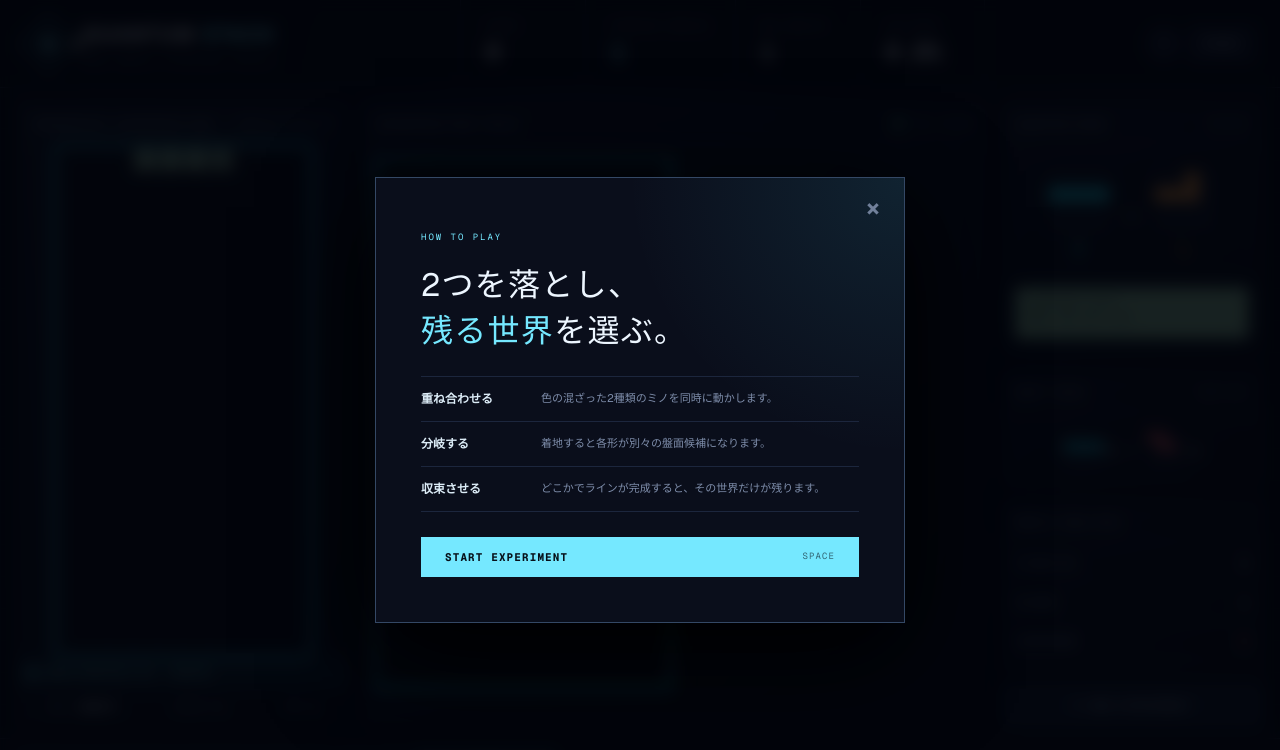
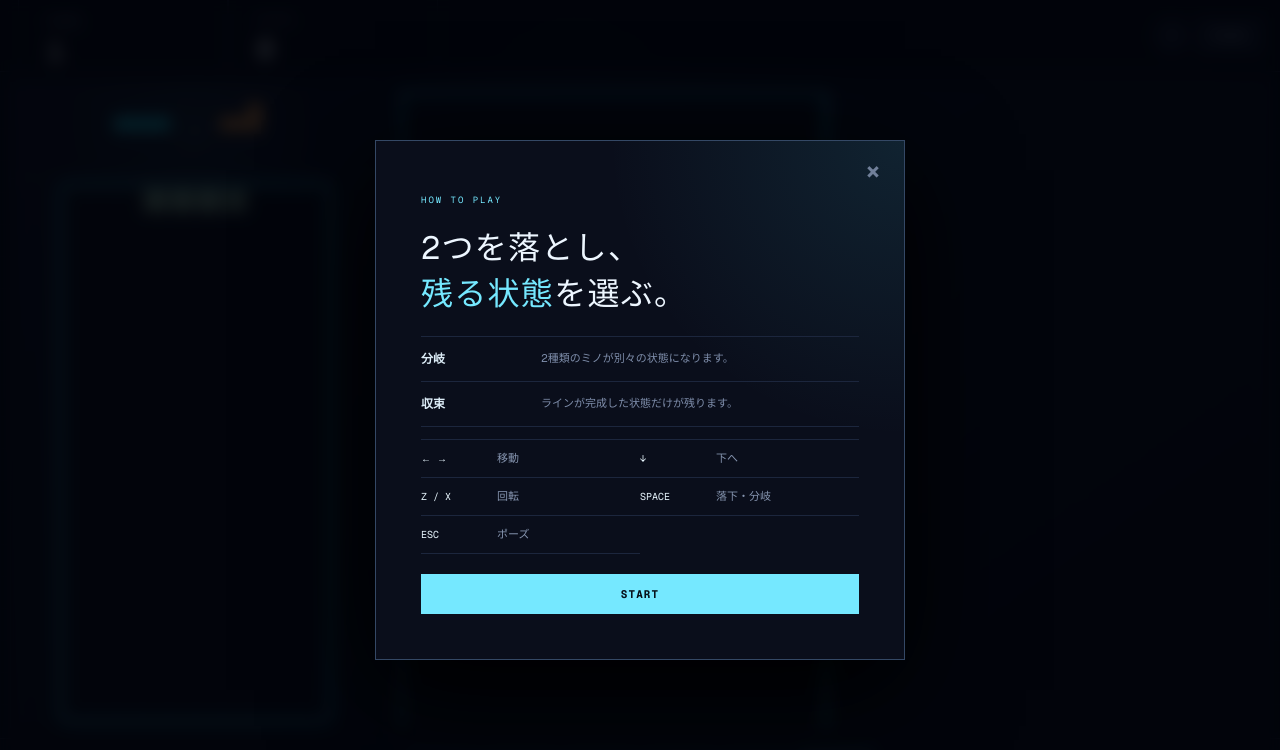
Before and after one commit to kibamigimi/Q_teto, a Next.js app: page / in a window 1280 px wide. Shown: the top 750 px of the page. Built offline with nearby package versions, Linux system fonts and the light colour scheme.

Commit message:
消去量に応じた演出強化とUI整理

```diff
--- a/app/page.tsx
+++ b/app/page.tsx
@@ -76,6 +76,26 @@ function mixedColor([a, b]: Pair, alpha = 1) {
 }
 
 function worldCount(boards: Board[]) { return boards.reduce((sum, b) => sum + b.paths, 0); }
+
+type CollapseFx = {
+  key: number; before: number; after: number; removed: number; rate: number; tier: number;
+};
+
+function collapseTier(removed: number) {
+  if (removed >= 10000) return 5;
+  if (removed >= 1000) return 4;
+  if (removed >= 100) return 3;
+  if (removed >= 10) return 2;
+  return 1;
+}
+
+function collapseTitle(fx: CollapseFx) {
+  if (fx.after === 1) return "PERFECT COLLAPSE";
+  if (fx.tier === 5) return "QUANTUM ANNIHILATION";
+  if (fx.tier === 4) return "MASS EXTINCTION";
+  if (fx.tier === 3) return "MASSIVE COLLAPSE";
+  return "WORLD COLLAPSE";
+}
 
 function heightOf(board: Board) {
   return board.height;
@@ -252,7 +272,7 @@ export default function Home() {
   const [gameOverReason, setGameOverReason] = useState<"extinction" | "limit" | null>(null);
   const [score, setScore] = useState(0); const [turn, setTurn] = useState(1); const [maxWorlds, setMaxWorlds] = useState(1);
   const [collapse, setCollapse] = useState(0); const [flash, setFlash] = useState(""); const [help, setHelp] = useState(true);
-  const [collapseFx, setCollapseFx] = useState<{ key: number; before: number; after: number; rate: number } | null>(null);
+  const [collapseFx, setCollapseFx] = useState<CollapseFx | null>(null);
   const [calculating, setCalculating] = useState(false);
   const workerRef = useRef<Worker | null>(null); const jobRef = useRef(0);
   const pendingRef = useRef<{ jobId: number; before: number; nextPair: Pair; followingPair: Pair } | null>(null);
@@ -272,8 +292,8 @@ export default function Home() {
   useEffect(() => { restart(); }, [restart]);
   const selectedBoard = boards[selected >= 0 ? Math.min(selected, boards.length - 1) : 0] ?? emptyBoard();
 
-  const makeTone = useCallback((frequency: number, duration = .08, type: OscillatorType = "sine", endFrequency = frequency) => {
-    try { const AudioCtx = window.AudioContext || (window as typeof window & { webkitAudioContext: typeof AudioContext }).webkitAudioContext; const ctx = new AudioCtx(); const osc = ctx.createOscillator(); const gain = ctx.createGain(); osc.type = type; osc.frequency.setValueAtTime(frequency,ctx.currentTime); osc.frequency.exponentialRampToValueAtTime(Math.max(1,endFrequency),ctx.currentTime+duration); gain.gain.setValueAtTime(type === "sine" ? .035 : .022,ctx.currentTime); gain.gain.exponentialRampToValueAtTime(.001,ctx.currentTime+duration); osc.connect(gain).connect(ctx.destination); osc.start(); osc.stop(ctx.currentTime+duration); } catch { /* audio is optional */ }
+  const makeTone = useCallback((frequency: number, duration = .08, type: OscillatorType = "sine", endFrequency = frequency, gainScale = 1) => {
+    try { const AudioCtx = window.AudioContext || (window as typeof window & { webkitAudioContext: typeof AudioContext }).webkitAudioContext; const ctx = new AudioCtx(); const osc = ctx.createOscillator(); const gain = ctx.createGain(); osc.type = type; osc.frequency.setValueAtTime(frequency,ctx.currentTime); osc.frequency.exponentialRampToValueAtTime(Math.max(1,endFrequency),ctx.currentTime+duration); gain.gain.setValueAtTime((type === "sine" ? .035 : .022)*Math.min(1.8,gainScale),ctx.currentTime); gain.gain.exponentialRampToValueAtTime(.001,ctx.currentTime+duration); osc.connect(gain).connect(ctx.destination); osc.start(); osc.stop(ctx.currentTime+duration); } catch { /* audio is optional */ }
   }, []);
 
   useEffect(() => {
@@ -295,13 +315,16 @@ export default function Home() {
       setCollapse(rate); setScore((value) => value + data.totalLines*100 + (data.anyClear ? Math.round(rate*1000) : 0));
       setBoards(nextBoards); setMaxWorlds((value) => Math.max(value,after)); setSelected(-1); setTurn((value) => value+1);
       if (data.anyClear) {
-        const key = Date.now(); setCollapseFx({ key, before: pending.before*2, after, rate });
-        setTimeout(() => setCollapseFx((current) => current?.key === key ? null : current),1700);
-        makeTone(130,.16,"sawtooth",48);
-        setTimeout(() => makeTone(after === 1 ? 550 : 330,.2,"triangle",after === 1 ? 720 : 440),45);
-        setTimeout(() => makeTone(after === 1 ? 825 : 495,.22,"triangle",after === 1 ? 1040 : 650),115);
-        setTimeout(() => makeTone(after === 1 ? 1100 : 660,.34,"sine",after === 1 ? 1320 : 880),210);
-        if (navigator.vibrate) navigator.vibrate(after === 1 ? [35,25,65] : [25,20,40]);
+        const before = pending.before*2; const removed = Math.max(1,before-after); const tier = collapseTier(removed); const power = 1+(tier-1)*.2;
+        const key = Date.now(); setCollapseFx({ key, before, after, removed, rate, tier });
+        setTimeout(() => setCollapseFx((current) => current?.key === key ? null : current),1700+(tier-1)*140);
+        makeTone(130,.16+(tier-1)*.035,"sawtooth",38,power);
+        setTimeout(() => makeTone(after === 1 ? 550 : 330,.2,"triangle",after === 1 ? 720 : 440,power),45);
+        setTimeout(() => makeTone(after === 1 ? 825 : 495,.22,"triangle",after === 1 ? 1040 : 650,power),115);
+        setTimeout(() => makeTone(after === 1 ? 1100 : 660,.34+(tier-1)*.04,"sine",after === 1 ? 1320 : 880,power),210);
+        if (tier >= 3) setTimeout(() => makeTone(165*tier,.38,"sawtooth",330*tier,power),300);
+        if (tier >= 5) setTimeout(() => makeTone(88,.62,"square",44,1.25),20);
+        if (navigator.vibrate) navigator.vibrate(after === 1 ? [35,25,65] : tier >= 4 ? [45,20,70,25,100] : tier >= 2 ? [30,18,55] : [25,20,40]);
       }
       else makeTone(180,.06);
       setPair(pending.nextPair); setNext(pending.followingPair); setX(3); setY(-1); setRotation(0);
@@ -344,69 +367,68 @@ export default function Home() {
   }, [down, move, resolve, spin]);
   useEffect(() => { if (paused || gameOver || help || calculating) return; const id = setInterval(down, 760); return () => clearInterval(id); }, [calculating, down, gameOver, help, paused]);
 
-  const worlds = worldCount(boards); const danger = boards.filter((b) => heightOf(b) >= 16).reduce((n,b) => n+b.paths,0);
-  const displayMode = boards.length <= 16 ? "FULL COLOR" : boards.length <= 100 ? "COLOR COMPACT" : boards.length <= 1000 ? "MICRO COLOR" : "COLOR STATES";
+  const worlds = worldCount(boards);
+  const fxPower = collapseFx ? 1+(collapseFx.tier-1)*.28 : 1;
+  const mainFxStyle = collapseFx ? {
+    "--shake-down": `${5+(collapseFx.tier-1)*2.5}px`,
+    "--shake-up": `${-4-(collapseFx.tier-1)*2}px`,
+    "--shake-settle": `${2+(collapseFx.tier-1)*1.1}px`,
+  } as CSSProperties : undefined;
+  const collapseFxStyle = collapseFx ? {
+    "--ring-size": `${150*fxPower}px`,
+    "--shock-width": `${150*fxPower}px`,
+    "--shock-height": `${70*fxPower}px`,
+  } as CSSProperties : undefined;
+  const lineBurstCount = collapseFx ? 4+collapseFx.tier : 0;
+  const starCount = collapseFx ? 20+(collapseFx.tier-1)*6 : 0;
+  const particleCount = collapseFx ? 32+(collapseFx.tier-1)*10 : 0;
 
-  return <main className={collapseFx ? "line-clear-active" : ""}>
-    <header className="topbar">
-      <div className="brand"><span className="brand-mark"><b>Q</b><i /></span><div><h1>QUANTUM <em>STACK</em></h1><p>MANY-WORLD STACKING PUZZLE</p></div></div>
-      <div className="stats">
-        <div><span>SCORE</span><strong>{score.toLocaleString()}</strong></div><div className="accent"><span>POSSIBLE WORLDS</span><strong>{worlds.toLocaleString()}</strong></div>
-        <div><span>MAX WORLDS</span><strong>{maxWorlds.toLocaleString()}</strong></div><div><span>COLLAPSE</span><strong>{(collapse*100).toFixed(1)}%</strong></div>
+  return <main className={collapseFx ? `line-clear-active fx-tier-${collapseFx.tier}` : ""} style={mainFxStyle}>
+    <header className="topbar minimal-topbar">
+      <div className="stats minimal-stats">
+        <div className={`state-count ${calculating ? "calculating" : ""}`}><span>状態数</span><strong>{worlds.toLocaleString()}</strong></div>
+        <div><span>SCORE</span><strong>{score.toLocaleString()}</strong></div>
       </div>
       <div className="header-actions"><button onClick={() => setHelp(true)} aria-label="遊び方">?</button><button onClick={() => setPaused((p) => !p)}>{paused ? "RESUME" : "PAUSE"}</button></div>
     </header>
 
-    <section className="game-layout">
-      <aside className="left-panel panel">
-        <div className="panel-title"><span>{selected >= 0 ? "SELECTED POSSIBILITY" : "UNOBSERVED SUPERPOSITION"}</span><small>{selected >= 0 ? `#${selected+1} / ${boards.length} · NOT COLLAPSED` : `${worlds.toLocaleString()} WORLDS OVERLAID`}</small></div>
+    <section className="game-layout minimal-layout">
+      <aside className="left-panel panel minimal-left">
+        <div className="current-mino" aria-label={`現在のミノ ${pair[0]}と${pair[1]}`}>
+          <MiniShape id={pair[0]} /><span>＋</span><MiniShape id={pair[1]} />
+        </div>
+        {selected >= 0 && <button className="return-all" onClick={() => setSelected(-1)} aria-label="全状態表示に戻る">ALL</button>}
         {boards.length ? selected >= 0
           ? <BoardCanvas board={selectedBoard} pair={pair} x={x} y={y} rotation={rotation} paused={paused} />
           : <SuperpositionCanvas boards={boards} pair={pair} x={x} y={y} rotation={rotation} paused={paused} />
           : <div className="empty-board" />}
-        <div className={`possibility-note ${selected >= 0 ? "inspecting" : ""}`}>
-          <i />{selected >= 0 ? "候補を拡大確認中 — 世界は確定していません" : "全候補の占有密度を重ねて表示 — 未確定状態"}
-          {selected >= 0 && <button onClick={() => setSelected(-1)}>全世界へ戻る</button>}
-        </div>
-        <div className="board-meta">{selected >= 0 ? <><span>HEIGHT <b>{heightOf(selectedBoard)}</b></span><span>PATHS <b>×{selectedBoard.paths}</b></span></> : <><span>MODE <b>DENSITY</b></span><span>WORLDS <b>{worlds}</b></span></>}<span>TURN <b>{turn}</b></span></div>
       </aside>
 
-      <section className="universe-panel panel">
-        <div className="panel-title"><span>SUPERPOSITION FIELD</span><small><i className={`live-dot ${calculating ? "calculating" : ""}`} /> {calculating ? "CALCULATING..." : displayMode}</small></div>
-        {boards.length ? <UniverseCanvas boards={boards} selected={selected} onSelect={setSelected} /> : <div className="no-worlds"><b>∅</b><span>NO POSSIBLE WORLD</span></div>}
+      <section className="universe-panel panel minimal-universe">
+        {boards.length ? <UniverseCanvas boards={boards} selected={selected} onSelect={(index) => setSelected((current) => current === index ? -1 : index)} /> : <div className="no-worlds"><b>∅</b></div>}
       </section>
-
-      <aside className="right-panel">
-        <section className="panel pair-card">
-          <div className="panel-title"><span>QUANTUM MINO</span><small>ACTIVE</small></div>
-          <div className="pair-equation"><div><MiniShape id={pair[0]} /><b style={{color:COLORS[pair[0]]}}>{pair[0]}</b></div><span>＋</span><div><MiniShape id={pair[1]} /><b style={{color:COLORS[pair[1]]}}>{pair[1]}</b></div></div>
-          <div className="mixed-swatch" style={{background:mixedColor(pair)}}><span>SUPERPOSED COLOR</span><b>{mixedColor(pair).replace("rgba(","RGB ").replace(",1)","")}</b></div>
-        </section>
-        <section className="panel next-card"><div className="panel-title"><span>NEXT PAIR</span><small>PAIR BAG</small></div><div className="next-row"><MiniShape id={next[0]} /><b>{next[0]}</b><span>＋</span><MiniShape id={next[1]} /><b>{next[1]}</b></div></section>
-        <section className="panel analysis-card"><div className="panel-title"><span>WORLD ANALYSIS</span></div>
-          <div className="analysis-row"><span>次の最大分岐</span><b>{(worlds*2).toLocaleString()}</b></div><div className="analysis-row"><span>独立盤面</span><b>{boards.length}</b></div><div className="analysis-row danger"><span>消滅危険候補</span><b>{danger}</b></div>
-        </section>
-        <button className="restart" onClick={restart}>↻ NEW EXPERIMENT</button>
-      </aside>
     </section>
 
-    <section className="controls-bar">
-      <button disabled={calculating} onClick={() => move(-1)}><kbd>←</kbd><span>LEFT</span></button><button disabled={calculating} onClick={() => move(1)}><kbd>→</kbd><span>RIGHT</span></button>
-      <button disabled={calculating} onClick={() => down()}><kbd>↓</kbd><span>SOFT DROP</span></button><button disabled={calculating} onClick={() => spin(-1)}><kbd>Z</kbd><span>ROTATE L</span></button>
-      <button disabled={calculating} onClick={() => spin(1)}><kbd>X</kbd><span>ROTATE R</span></button><button disabled={calculating} className="drop" onClick={resolve}><kbd>SPACE</kbd><span>{calculating ? "CALCULATING" : "BRANCH / DROP"}</span></button>
-      <p>ラインを作る世界だけが<strong>収束</strong>して生き残る</p>
+    <section className="controls-bar minimal-controls" aria-label="操作ボタン">
+      <button aria-label="左へ移動" title="左へ移動" disabled={calculating} onClick={() => move(-1)}><kbd>←</kbd></button>
+      <button aria-label="右へ移動" title="右へ移動" disabled={calculating} onClick={() => move(1)}><kbd>→</kbd></button>
+      <button aria-label="下へ移動" title="下へ移動" disabled={calculating} onClick={() => down()}><kbd>↓</kbd></button>
+      <button aria-label="左回転" title="左回転" disabled={calculating} onClick={() => spin(-1)}><kbd>↶</kbd></button>
+      <button aria-label="右回転" title="右回転" disabled={calculating} onClick={() => spin(1)}><kbd>↷</kbd></button>
+      <button aria-label="落下して分岐" title="落下して分岐" disabled={calculating} className="drop" onClick={resolve}><kbd>⤓</kbd></button>
     </section>
 
     {flash && <div className="flash" key={flash}>{flash}</div>}
-    {collapseFx && <div className={`collapse-fx ${collapseFx.after === 1 ? "perfect" : ""}`} aria-hidden="true">
-      <div className="collapse-flash"/><div className="collapse-veil"/><div className="collapse-slice"><i/><i/></div><div className="collapse-shockwave"><i/><i/></div>
-      <div className="collapse-lineburst">{Array.from({length:5},(_,index) => <i key={index} style={{"--row":`${34+index*8}%`,"--delay":`${index*.045}s`} as CSSProperties}/>)}</div>
-      <div className="collapse-rays"/><div className="collapse-ring ring-one"/><div className="collapse-ring ring-two"/><div className="collapse-core"/>
-      <div className="collapse-stars">{Array.from({length:20},(_,index) => <i key={index} style={{"--angle":`${index*18}deg`,"--distance":`${150+(index%5)*34}px`,"--delay":`${(index%6)*.035}s`} as CSSProperties}/>)}</div>
-      <div className="collapse-particles">{Array.from({length:32},(_,index) => <i key={index} style={{"--angle":`${index*11.25}deg`,"--distance":`${120+(index%7)*22}px`,"--delay":`${(index%8)*.025}s`} as CSSProperties}/>)}</div>
-      <div className="collapse-copy"><small>POST-SELECTION EVENT</small><span className="clear-stamp">LINE CLEAR!</span><strong>{collapseFx.after === 1 ? "PERFECT COLLAPSE" : "WORLD COLLAPSE"}</strong><div><b>{collapseFx.before.toLocaleString()}</b><span>→</span><b>{collapseFx.after.toLocaleString()}</b></div><em>{(collapseFx.rate*100).toFixed(2)}% ELIMINATED</em></div>
+    {collapseFx && <div className={`collapse-fx fx-tier-${collapseFx.tier} ${collapseFx.after === 1 ? "perfect" : ""}`} style={collapseFxStyle} aria-hidden="true">
+      <div className="collapse-flash"/><div className="collapse-veil"/><div className="collapse-slice">{Array.from({length:2+Math.floor((collapseFx.tier-1)/2)},(_,index) => <i key={index} style={{animationDelay:`${index*.055}s`}}/>)}</div>
+      <div className="collapse-shockwave">{Array.from({length:1+Math.ceil(collapseFx.tier/2)},(_,index) => <i key={index} style={{animationDelay:`${index*.075}s`}}/>)}</div>
+      <div className="collapse-lineburst">{Array.from({length:lineBurstCount},(_,index) => <i key={index} style={{"--row":`${26+index*(48/Math.max(1,lineBurstCount-1))}%`,"--delay":`${index*.035}s`} as CSSProperties}/>)}</div>
+      <div className="collapse-rays"/>{Array.from({length:2+Math.floor((collapseFx.tier-1)/2)},(_,index) => <div key={index} className={`collapse-ring ${index%2 ? "ring-two" : "ring-one"}`} style={{animationDelay:`${index*.07}s`}}/>)}<div className="collapse-core"/>
+      <div className="collapse-stars">{Array.from({length:starCount},(_,index) => <i key={index} style={{"--angle":`${index*(360/starCount)}deg`,"--distance":`${(150+(index%5)*34)*fxPower}px`,"--delay":`${(index%8)*.028}s`} as CSSProperties}/>)}</div>
+      <div className="collapse-particles">{Array.from({length:particleCount},(_,index) => <i key={index} style={{"--angle":`${index*(360/particleCount)}deg`,"--distance":`${(120+(index%7)*22)*fxPower}px`,"--delay":`${(index%10)*.02}s`} as CSSProperties}/>)}</div>
+      <div className="collapse-copy"><small>POST-SELECTION EVENT · LEVEL {collapseFx.tier}</small><span className="clear-stamp">{collapseFx.tier >= 4 ? "MEGA LINE CLEAR!" : collapseFx.tier >= 2 ? "MASS LINE CLEAR!" : "LINE CLEAR!"}</span><strong>{collapseTitle(collapseFx)}</strong><span className="collapse-removed">−{collapseFx.removed.toLocaleString()} WORLDS</span><div><b>{collapseFx.before.toLocaleString()}</b><span>→</span><b>{collapseFx.after.toLocaleString()}</b></div><em>{(collapseFx.rate*100).toFixed(2)}% ELIMINATED</em></div>
     </div>}
     {(paused || gameOver) && !help && <div className="overlay"><div><small>EXPERIMENT STATUS</small><h2>{gameOver ? gameOverReason === "limit" ? "WORLD LIMIT EXCEEDED" : "NO POSSIBLE WORLD" : "PAUSED"}</h2><p>{gameOver ? gameOverReason === "limit" ? "可能性が50,000状態を超えました。ブラウザーを保護するため実験を強制終了します。" : `${turn}ターンの観測で、すべての可能性が消滅しました。` : "可能性の時間発展を停止しています。"}</p><button onClick={gameOver ? restart : () => setPaused(false)}>{gameOver ? "NEW EXPERIMENT" : "RESUME"}</button></div></div>}
-    {help && <div className="overlay help"><div><button className="close" onClick={() => setHelp(false)}>×</button><small>HOW TO PLAY</small><h2>2つを落とし、<br/><em>残る世界</em>を選ぶ。</h2><ol><li><b>重ね合わせる</b><span>色の混ざった2種類のミノを同時に動かします。</span></li><li><b>分岐する</b><span>着地すると各形が別々の盤面候補になります。</span></li><li><b>収束させる</b><span>どこかでラインが完成すると、その世界だけが残ります。</span></li></ol><button className="start" onClick={() => setHelp(false)}>START EXPERIMENT <span>SPACE</span></button></div></div>}
+    {help && <div className="overlay help"><div><button className="close" onClick={() => setHelp(false)}>×</button><small>HOW TO PLAY</small><h2>2つを落とし、<br/><em>残る状態</em>を選ぶ。</h2><ol><li><b>分岐</b><span>2種類のミノが別々の状態になります。</span></li><li><b>収束</b><span>ラインが完成した状態だけが残ります。</span></li></ol><div className="help-controls"><span><kbd>← →</kbd>移動</span><span><kbd>↓</kbd>下へ</span><span><kbd>Z / X</kbd>回転</span><span><kbd>SPACE</kbd>落下・分岐</span><span><kbd>ESC</kbd>ポーズ</span></div><button className="start" onClick={() => setHelp(false)}>START</button></div></div>}
   </main>;
 }
```
Also changed, not shown: app/globals.css.
